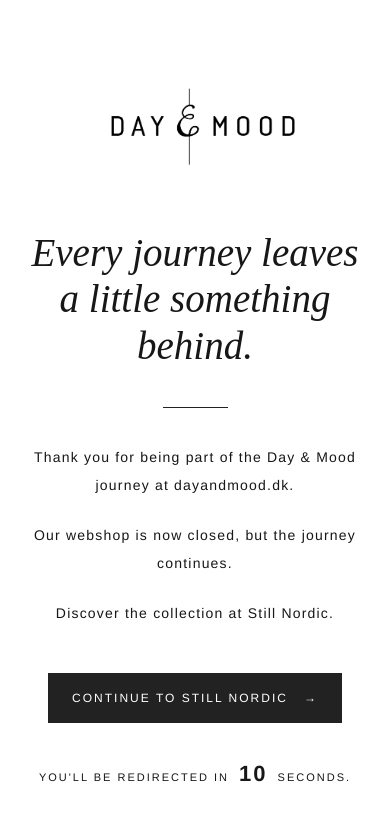
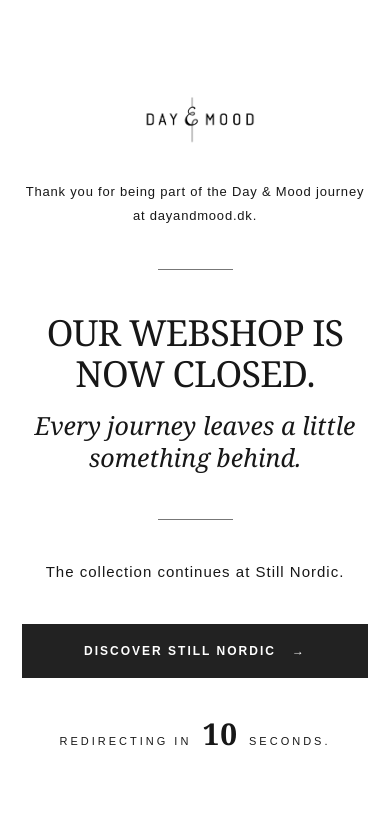
Before and after one commit to LALCOMPANYGLOBAL/dayandmood.dk-closure, a plain HTML site: page index.html in a window 390 px wide. Drawn offline with Linux system fonts and the light colour scheme.

Commit message:
Update index.html

```diff
--- a/index.html
+++ b/index.html
@@ -4,6 +4,7 @@
 <head>
   <meta charset="UTF-8">
   <meta name="viewport" content="width=device-width, initial-scale=1.0">
+  <meta name="robots" content="noindex, follow">
   <title>Day & Mood | A New Chapter</title>
 
   <style>
@@ -16,124 +17,163 @@
       min-height: 100vh;
       background: #ffffff;
       color: #171717;
-      font-family: "Helvetica Neue", Arial, sans-serif;
+      font-family: Arial, Helvetica, sans-serif;
       display: flex;
+      justify-content: center;
       align-items: center;
-      justify-content: center;
-      padding: 45px 22px;
+      padding: 50px 24px;
     }
 
-    .page {
+    .container {
       width: 100%;
-      max-width: 1050px;
+      max-width: 1100px;
       text-align: center;
-      padding: 30px 20px;
     }
 
     .logo {
       display: block;
-      width: min(360px, 75%);
-      max-height: 125px;
-      object-fit: contain;
-      margin: 0 auto 65px;
+      width: 155px;
+      max-width: 65%;
+      height: auto;
+      margin: 0 auto 32px;
     }
 
-    .headline {
-      font-family: "Bodoni MT", "Didot", "Times New Roman", serif;
-      font-size: clamp(38px, 6vw, 66px);
-      font-weight: 400;
-      font-style: italic;
-      line-height: 1.18;
-      margin: 0 auto 38px;
-      max-width: 850px;
+    .thank-you {
+      font-size: 16px;
+      line-height: 1.8;
+      letter-spacing: 1.5px;
+      margin: 0 auto 55px;
+      font-weight: 500;
     }
 
     .divider {
-      width: 65px;
+      width: 75px;
       height: 1px;
-      background: #222222;
-      margin: 0 auto 35px;
+      background: #777777;
+      border: 0;
+      margin: 0 auto 55px;
     }
 
-    .message {
-      font-size: 17px;
-      line-height: 2;
-      letter-spacing: 2px;
-      max-width: 780px;
-      margin: 0 auto;
+    h1 {
+      font-family: Georgia, "Times New Roman", serif;
+      font-size: clamp(34px, 5.2vw, 66px);
+      font-weight: normal;
+      line-height: 1.15;
+      margin: 0 0 14px;
+      letter-spacing: -1.5px;
     }
 
-    .message p {
-      margin: 0 0 22px;
+    .tagline {
+      font-family: Georgia, "Times New Roman", serif;
+      font-size: clamp(23px, 3.5vw, 42px);
+      font-style: italic;
+      line-height: 1.3;
+      margin: 0 0 65px;
+    }
+
+    .second-divider {
+      width: 75px;
+      height: 1px;
+      background: #777777;
+      border: 0;
+      margin: 0 auto 55px;
+    }
+
+    .continuation {
+      font-size: 18px;
+      letter-spacing: 2px;
+      margin: 0 0 55px;
+      line-height: 1.6;
     }
 
     .button {
       display: inline-block;
-      margin-top: 24px;
-      padding: 22px 48px;
+      width: min(100%, 570px);
+      padding: 23px 25px;
       background: #222222;
       color: #ffffff;
       text-decoration: none;
       font-size: 14px;
-      letter-spacing: 4px;
+      font-weight: bold;
+      letter-spacing: 3px;
       transition: background 0.3s ease;
     }
 
     .button:hover {
-      background: #555555;
+      background: #444444;
     }
 
-    .redirect {
-      margin-top: 38px;
+    .countdown {
+      margin-top: 48px;
       font-size: 14px;
-      letter-spacing: 4px;
+      letter-spacing: 5px;
+      font-weight: 500;
     }
 
-    #countdown {
-      font-size: 22px;
-      font-weight: 600;
+    .countdown strong {
+      font-family: Georgia, "Times New Roman", serif;
+      font-size: 30px;
+      letter-spacing: 1px;
       margin: 0 5px;
     }
 
     @media (max-width: 600px) {
       body {
-        padding: 25px 16px;
-      }
-
-      .page {
-        padding: 20px 5px;
+        padding: 45px 22px;
       }
 
       .logo {
-        margin-bottom: 48px;
+        width: 135px;
+        margin-bottom: 28px;
       }
 
-      .headline {
-        font-size: 39px;
+      .thank-you {
+        font-size: 13px;
+        letter-spacing: 0.8px;
+        margin-bottom: 42px;
       }
 
-      .message {
-        font-size: 14px;
-        letter-spacing: 1.2px;
+      .divider {
+        margin-bottom: 42px;
+      }
+
+      h1 {
+        font-size: 36px;
+        letter-spacing: -0.8px;
+      }
+
+      .tagline {
+        font-size: 25px;
+        margin-bottom: 45px;
+      }
+
+      .second-divider {
+        margin-bottom: 40px;
+      }
+
+      .continuation {
+        font-size: 15px;
+        letter-spacing: 1px;
+        margin-bottom: 40px;
       }
 
       .button {
-        padding: 18px 24px;
+        padding: 20px 12px;
         font-size: 12px;
         letter-spacing: 2px;
       }
 
-      .redirect {
+      .countdown {
+        margin-top: 35px;
         font-size: 11px;
-        letter-spacing: 2px;
+        letter-spacing: 3px;
       }
     }
   </style>
 </head>
 
 <body>
-
-  <main class="page">
+  <main class="container">
 
     <img
       class="logo"
@@ -141,67 +181,51 @@
       alt="DAY & MOOD"
     >
 
-    <h1 class="headline">
-      Every journey leaves<br>
-      a little something behind.
-    </h1>
+    <p class="thank-you">
+      Thank you for being part of the Day &amp; Mood journey at dayandmood.dk.
+    </p>
 
-    <div class="divider"></div>
+    <hr class="divider">
 
-    <section class="message">
+    <h1>OUR WEBSHOP IS NOW CLOSED.</h1>
 
-      <p>
-        Thank you for being part of the Day &amp; Mood journey
-        at dayandmood.dk.
-      </p>
+    <p class="tagline">
+      Every journey leaves a little something behind.
+    </p>
 
-      <p>
-        Our webshop is now closed, but the journey continues.
-      </p>
+    <hr class="second-divider">
 
-      <p>
-        Discover the collection at Still Nordic.
-      </p>
-
-    </section>
+    <p class="continuation">
+      The collection continues at Still Nordic.
+    </p>
 
     <a
       class="button"
       href="https://stillnordic.com/"
-      id="continueButton"
     >
-      CONTINUE TO STILL NORDIC &nbsp; →
+      DISCOVER STILL NORDIC &nbsp; →
     </a>
 
-    <div class="redirect">
-      YOU'LL BE REDIRECTED IN
-      <span id="countdown">15</span>
-      SECONDS.
-    </div>
+    <p class="countdown">
+      REDIRECTING IN <strong id="timer">15</strong> SECONDS.
+    </p>
 
   </main>
 
   <script>
     let seconds = 15;
-
-    const countdown = document.getElementById("countdown");
+    const timer = document.getElementById("timer");
     const destination = "https://stillnordic.com/";
 
-    const timer = setInterval(function () {
+    const countdown = setInterval(function () {
       seconds--;
-
-      countdown.textContent = seconds;
+      timer.textContent = seconds;
 
       if (seconds <= 0) {
-        clearInterval(timer);
-        window.location.replace(destination);
+        clearInterval(countdown);
+        window.location.href = destination;
       }
     }, 1000);
-
-    document.getElementById("continueButton").addEventListener("click", function () {
-      clearInterval(timer);
-    });
   </script>
-
 </body>
 </html>
```
